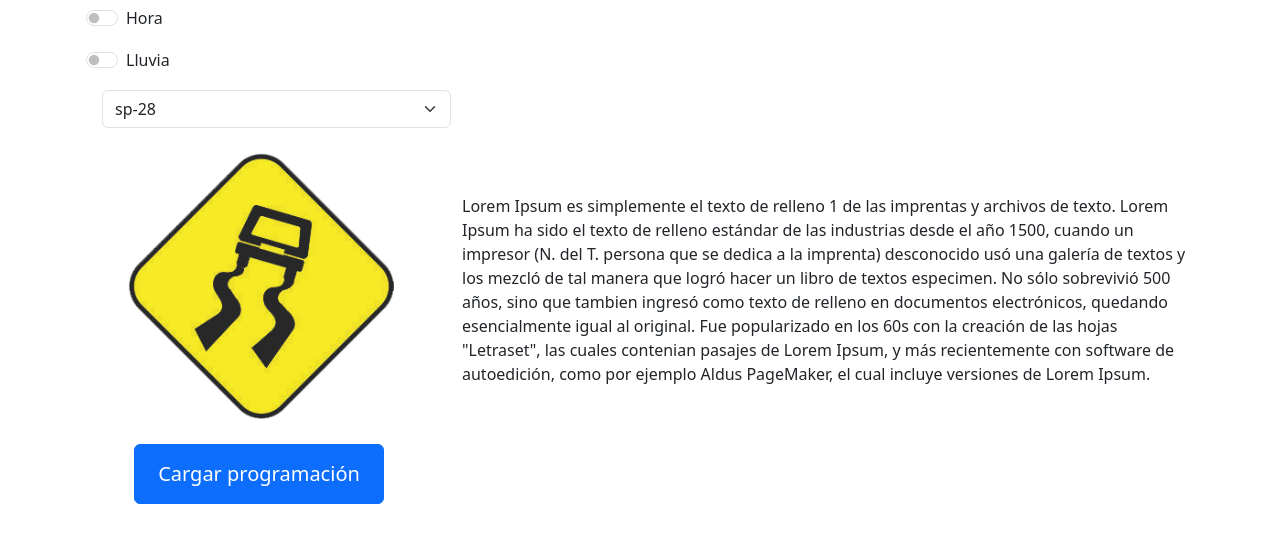
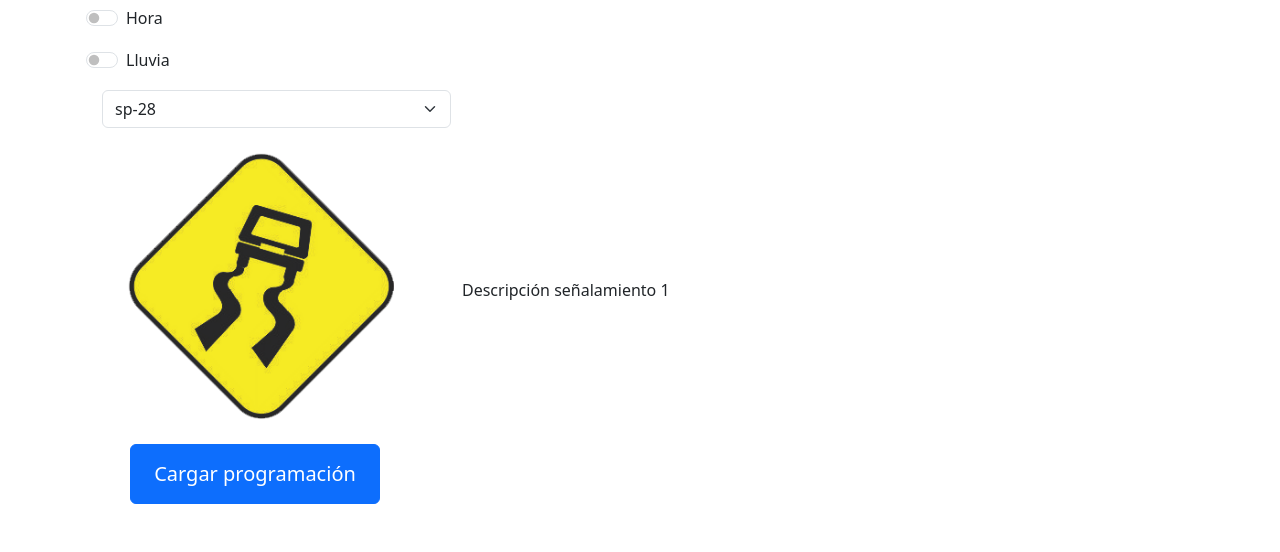
Before and after one commit to Monsivais14/Senalamiento-Vial, a Python web app: template templates/condicional.html in a window 1280 px wide. Shown: the part 295-847 px from the top of the page. Run offline with Jinja, Linux system fonts and the light colour scheme; the template is opened without the code that fills it, so the values that code supplies are empty.

Commit message:
frontend

```diff
--- a/templates/condicional.html
+++ b/templates/condicional.html
@@ -124,14 +124,14 @@
             </div>
 
             <!-- Inputs para seleccionar hora de inicio y fin que se mostrarán solo si se selecciona el checkbox de hora -->
-            <div class="col-sm-12 col-md-12 col-lg-12" ms-3 id="horaInput" style="display: none;">
+            <div class="col-sm-12 col-md-12 col-lg-12" id="horaInput" style="display: none;">
                 <label for="horaInicio">Hora inicio:</label>
                 <input type="time" id="horaInicio" class="form-control form-control-sm hour-input">
                 <label for="horaFin">Hora fin:</label>
                 <input type="time" id="horaFin" class="form-control form-control-sm hour-input">
             </div>
 
-            <!-- Checkbox de Lluvia -->
+            <!-- Checkbox de Lluvia (ahora debe ser seleccionado al menos uno) -->
             <div class="form-check form-switch col-sm-12 col-md-12 col-lg-12 ms-3 mt-3">
                 <input class="form-check-input" type="checkbox" role="switch" id="flexSwitchCheckLluvia">
                 <label class="form-check-label" for="flexSwitchCheckLluvia">Lluvia</label>
@@ -157,9 +157,8 @@
     </div>
 
     <div class="container">
-        <div class="row mt-4 ms-1 ps-5">
-            <!-- Botón de envío de datos -->
-            <button type="button" class="btn btn-primary custom-btn">Cargar programación</button>
+        <div class="row mt-4 ms-5">
+            <button type="button" id="send-btn" class="btn btn-primary custom-btn">Cargar programación</button>
         </div>
     </div>
 
@@ -170,6 +169,39 @@
         crossorigin="anonymous"></script>
 
     <script>
+
+        // Seleccionamos el botón
+        const btnCondicional = document.getElementById('btnCondicional');
+
+        // Añadimos el evento para redirigir
+        btnCondicional.addEventListener('click', function () {
+            // Redirige a "condicional.html" cuando se hace clic en el botón
+            window.location.href = 'base.html';
+        });
+
+        const senalamientos = [
+            "Descripción señalamiento 1",
+            "Descripción señalamiento 2",
+            "Descripción señalamiento 3",
+            "Descripción señalamiento 4",
+        ];
+
+        $("#cboSenalamientos").change(function () {
+            const val = $(this).val();
+            const text = $(this).find('option:selected').text();
+
+            $(".col-img").html(`<img class="w-75" src="../static/${text}.png">`);
+            $(".col-desc").html(senalamientos[parseInt(val)]);
+        }).trigger("change");
+
+        $("#cboSenalamientos").change(function () {
+            const val = $(this).val();
+            const text = $(this).find('option:selected').text();
+
+            $(".col-img").html(`<img class="w-75" src="../static/${text}.png">`);
+            $(".col-desc").html(senalamientos[parseInt(val)]);
+        }).trigger("change");
+
         // Función que muestra u oculta el campo de temperatura dependiendo del estado del checkbox
         const checkTemperatura = document.getElementById('flexSwitchCheckTemperatura');
         const temperatureInput = document.getElementById('temperatureInput');
@@ -209,30 +241,36 @@
             }
         });
 
-        // Seleccionamos el botón para redirigir a "index.html"
-        const btnCondicional = document.getElementById('btnCondicional');
+        // Validación antes de enviar
+        $(document).ready(function () {
+            $('#send-btn').click(function () {
+                // Verificación de que al menos un checkbox esté seleccionado
+                let formValid = false;
 
-        // Añadimos el evento para redirigir al hacer clic en el botón
-        btnCondicional.addEventListener('click', function () {
-            window.location.href = 'index.html'; // Redirige a "index.html"
+                const temperature = $("#temperature").val();
+                const humidity = $("#humidity").val();
+                const horaInicio = $("#horaInicio").val();
+                const horaFin = $("#horaFin").val();
+                const lluvia = $("#flexSwitchCheckLluvia").prop("checked");
+
+                // Validar que al menos un campo esté seleccionado
+                if (temperature || humidity || (horaInicio && horaFin) || lluvia) {
+                    formValid = true;
+                } else {
+                    alert("Debe seleccionar al menos un parámetro (Temperatura, Humedad, Hora o Lluvia).");
+                }
+
+                // Verificar que horaInicio y horaFin estén llenos
+                if ((horaInicio && !horaFin) || (!horaInicio && horaFin)) {
+                    alert("Debe llenar ambas horas de inicio y fin.");
+                    return;
+                }
+
+                if (formValid) {
+                    alert("Formulario enviado correctamente.");
+                }
+            });
         });
-
-        const senalamientos = [
-            `Lorem Ipsum es simplemente el texto de relleno 1 de las imprentas y archivos de texto. Lorem Ipsum ha sido el texto de relleno estándar de las industrias desde el año 1500, cuando un impresor (N. del T. persona que se dedica a la imprenta) desconocido usó una galería de textos y los mezcló de tal manera que logró hacer un libro de textos especimen. No sólo sobrevivió 500 años, sino que tambien ingresó como texto de relleno en documentos electrónicos, quedando esencialmente igual al original. Fue popularizado en los 60s con la creación de las hojas "Letraset", las cuales contenian pasajes de Lorem Ipsum, y más recientemente con software de autoedición, como por ejemplo Aldus PageMaker, el cual incluye versiones de Lorem Ipsum.`,
-            `Lorem Ipsum es simplemente el texto de relleno 2 de las imprentas y archivos de texto. Lorem Ipsum ha sido el texto de relleno estándar de las industrias desde el año 1500, cuando un impresor (N. del T. persona que se dedica a la imprenta) desconocido usó una galería de textos y los mezcló de tal manera que logró hacer un libro de textos especimen. No sólo sobrevivió 500 años, sino que tambien ingresó como texto de relleno en documentos electrónicos, quedando esencialmente igual al original. Fue popularizado en los 60s con la creación de las hojas "Letraset", las cuales contenian pasajes de Lorem Ipsum, y más recientemente con software de autoedición, como por ejemplo Aldus PageMaker, el cual incluye versiones de Lorem Ipsum.`,
-            `Lorem Ipsum es simplemente el texto de relleno 3 de las imprentas y archivos de texto. Lorem Ipsum ha sido el texto de relleno estándar de las industrias desde el año 1500, cuando un impresor (N. del T. persona que se dedica a la imprenta) desconocido usó una galería de textos y los mezcló de tal manera que logró hacer un libro de textos especimen. No sólo sobrevivió 500 años, sino que tambien ingresó como texto de relleno en documentos electrónicos, quedando esencialmente igual al original. Fue popularizado en los 60s con la creación de las hojas "Letraset", las cuales contenian pasajes de Lorem Ipsum, y más recientemente con software de autoedición, como por ejemplo Aldus PageMaker, el cual incluye versiones de Lorem Ipsum.`,
-            `Lorem Ipsum es simplemente el texto de relleno 4 de las imprentas y archivos de texto. Lorem Ipsum ha sido el texto de relleno estándar de las industrias desde el año 1500, cuando un impresor (N. del T. persona que se dedica a la imprenta) desconocido usó una galería de textos y los mezcló de tal manera que logró hacer un libro de textos especimen. No sólo sobrevivió 500 años, sino que tambien ingresó como texto de relleno en documentos electrónicos, quedando esencialmente igual al original. Fue popularizado en los 60s con la creación de las hojas "Letraset", las cuales contenian pasajes de Lorem Ipsum, y más recientemente con software de autoedición, como por ejemplo Aldus PageMaker, el cual incluye versiones de Lorem Ipsum.`,
-        ]
-
-        $("#cboSenalamientos")
-            .change(function (event) {
-                const val = $(this).val()
-                const text = $(this).find('option:selected').text()
-
-                $(".col-img").html(`<img class="w-75" src="../static/${text}.png">`)
-                $(".col-desc").html(senalamientos[parseInt(val)])
-            })
-            .trigger("change")
     </script>
 </body>
 
```
Also changed, not shown: templates/base.html (renamed from templates/index.html).
